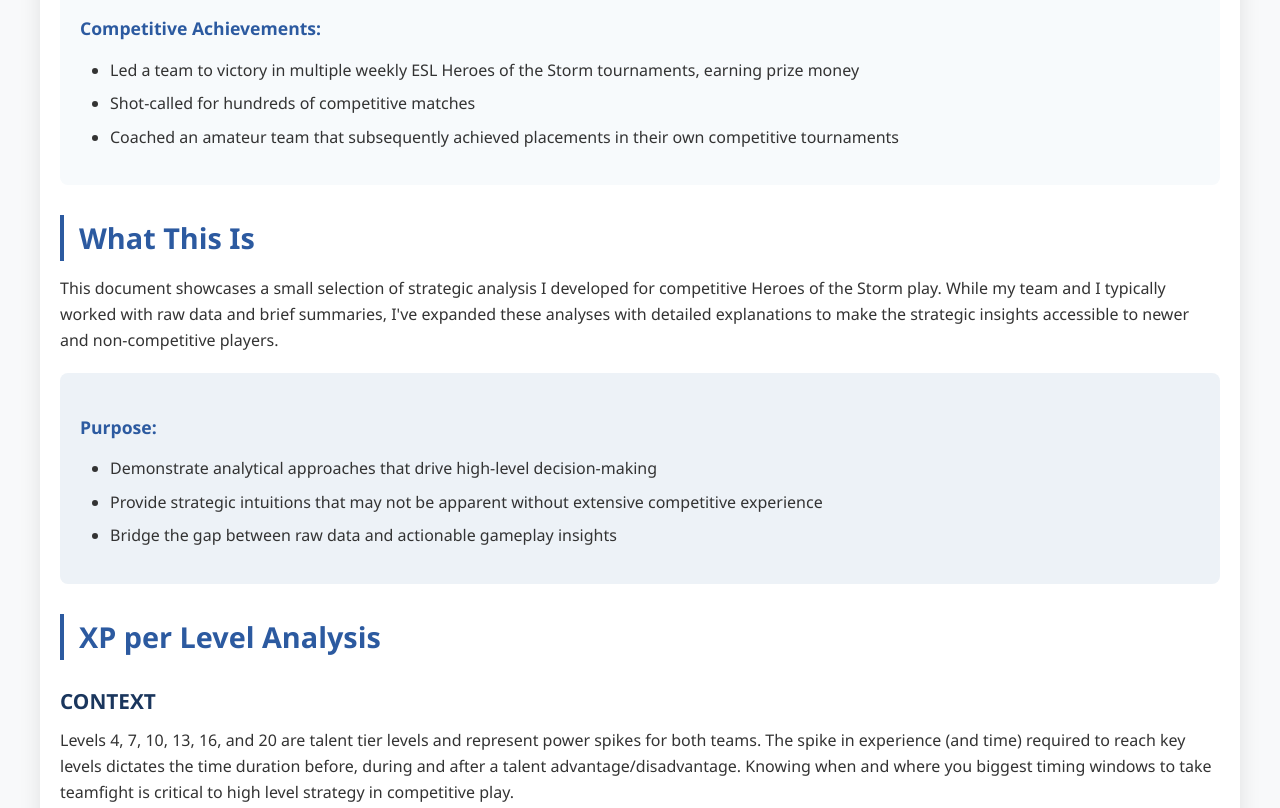
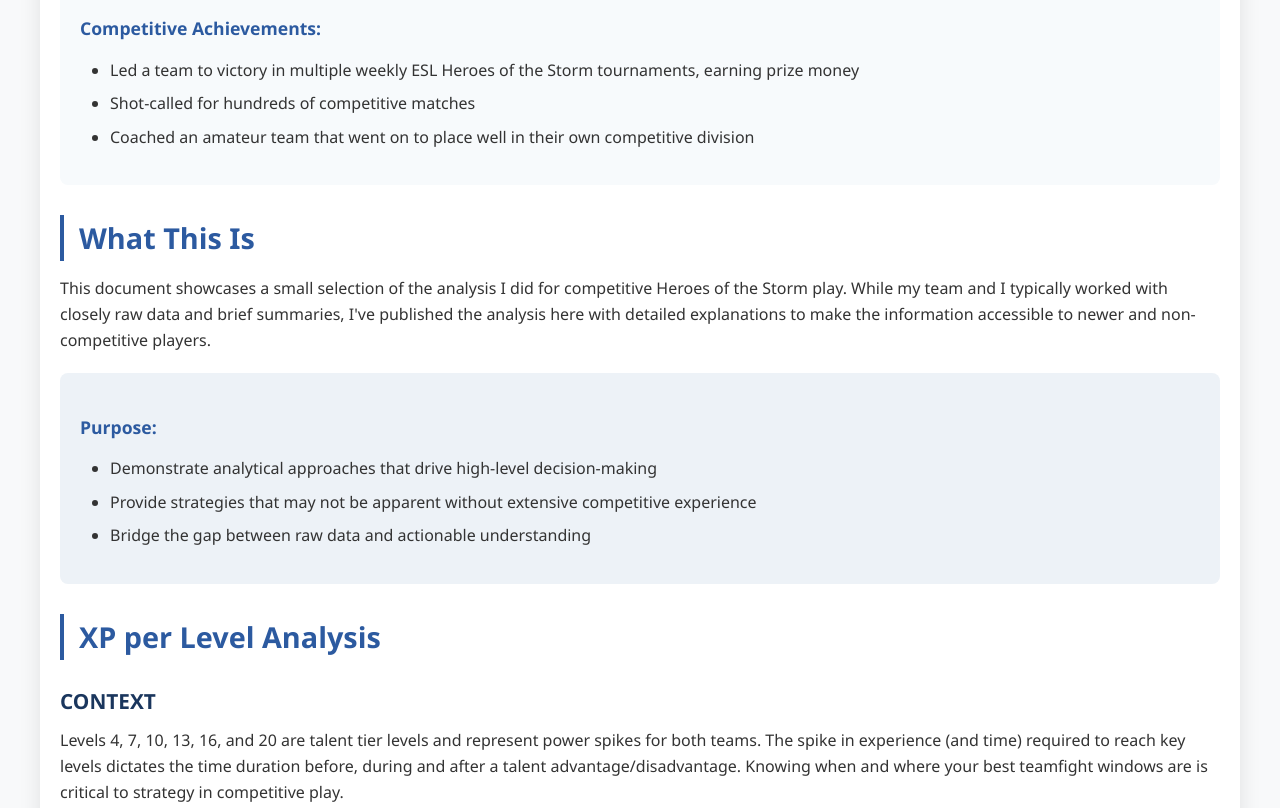
Before and after one commit to MichaelSalata/Heroes-of-the-Storm-Analysis, a plain HTML site: page index.html in a window 1280 px wide. Shown: the part 380-1188 px from the top of the page. Drawn offline with Linux system fonts and the light colour scheme.

Commit message:
Update index.html, better rephrasing

```diff
--- a/index.html
+++ b/index.html
@@ -258,21 +258,21 @@
                 <ul>
                     <li>Led a team to victory in multiple weekly ESL Heroes of the Storm tournaments, earning prize money</li>
                     <li>Shot-called for hundreds of competitive matches</li>
-                    <li>Coached an amateur team that subsequently achieved placements in their own competitive tournaments</li>
+                    <li>Coached an amateur team that went on to place well in their own competitive division</li>
                 </ul>
             </div>
         </section>
 
         <section>
             <h2>What This Is</h2>
-            <p>This document showcases a small selection of strategic analysis I developed for competitive Heroes of the Storm play. While my team and I typically worked with raw data and brief summaries, I've expanded these analyses with detailed explanations to make the strategic insights accessible to newer and non-competitive players.</p>
+            <p>This document showcases a small selection of the analysis I did for competitive Heroes of the Storm play. While my team and I typically worked with closely raw data and brief summaries, I've published the analysis here with detailed explanations to make the information accessible to newer and non-competitive players.</p>
 
             <div class="purpose">
                 <h4>Purpose:</h4>
                 <ul>
                     <li>Demonstrate analytical approaches that drive high-level decision-making</li>
-                    <li>Provide strategic intuitions that may not be apparent without extensive competitive experience</li>
-                    <li>Bridge the gap between raw data and actionable gameplay insights</li>
+                    <li>Provide strategies that may not be apparent without extensive competitive experience</li>
+                    <li>Bridge the gap between raw data and actionable understanding</li>
                 </ul>
             </div>
         </section>
@@ -281,7 +281,7 @@
             <h2>XP per Level Analysis</h2>
 
             <h3>CONTEXT</h3>
-            <p>Levels 4, 7, 10, 13, 16, and 20 are talent tier levels and represent power spikes for both teams. The spike in experience (and time) required to reach key levels dictates the time duration before, during and after a talent advantage/disadvantage. Knowing when and where you biggest timing windows to take teamfight is critical to high level strategy in competitive play.</p>
+            <p>Levels 4, 7, 10, 13, 16, and 20 are talent tier levels and represent power spikes for both teams. The spike in experience (and time) required to reach key levels dictates the time duration before, during and after a talent advantage/disadvantage. Knowing when and where your best teamfight windows are is critical to strategy in competitive play.</p>
 
             <div class="chart-section">
                 <h3>XP per Level - Chart Preview</h3>
```
